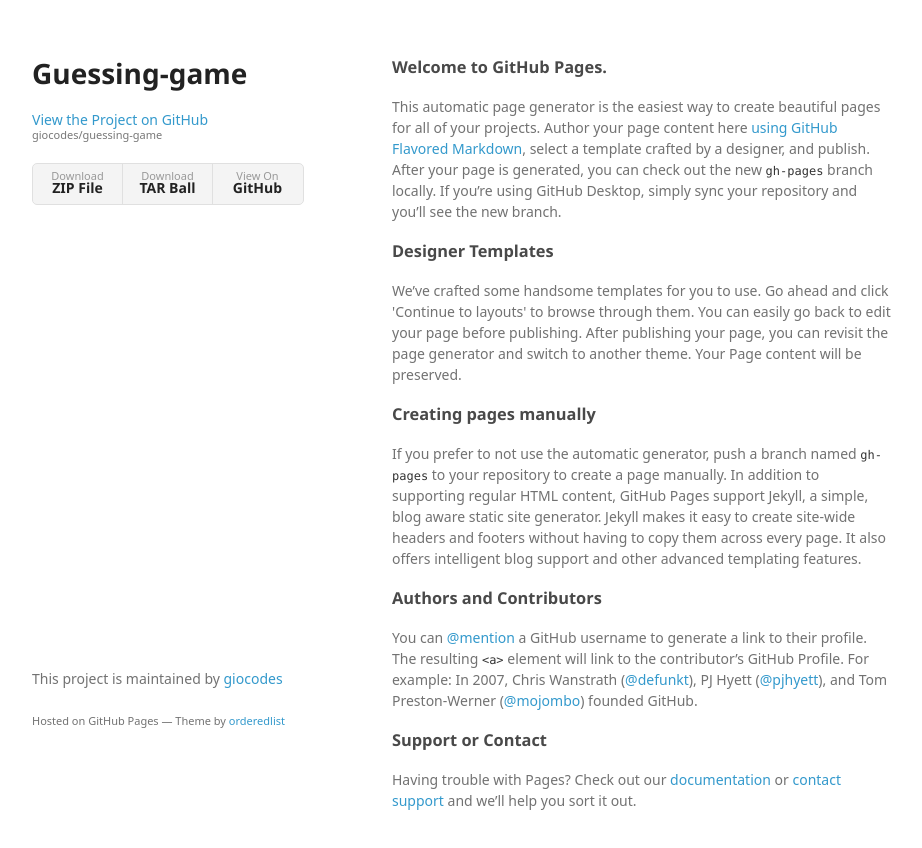
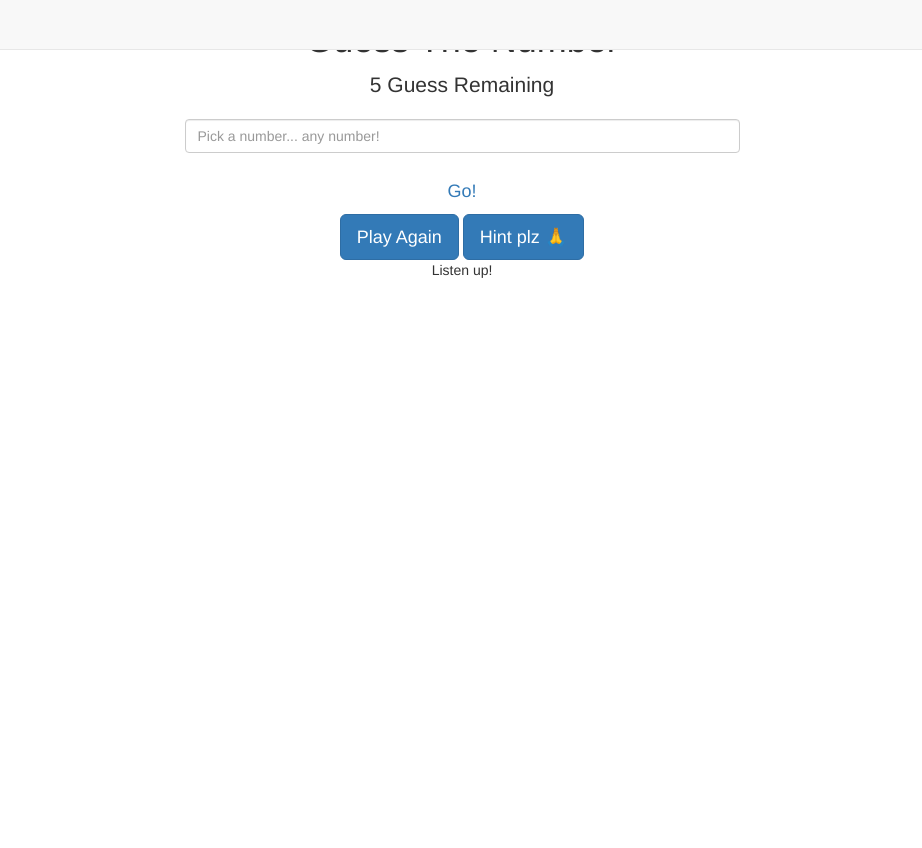
Before and after one commit to giocodes/guessing-game, a plain HTML site: page index.html in a window 1280 px wide. Shown: the whole page, without its empty margins (178-1100 px from the left). After the commit the page ends 800 px from the top, so only its background shows below. Drawn offline with nearby package versions, Linux system fonts and the light colour scheme; a web font is replaced by a local one.

Commit message:
Pages Part 2 submit

```diff
--- a/index.html
+++ b/index.html
@@ -1,64 +1,82 @@
-<!doctype html>
-<html>
-  <head>
-    <meta charset="utf-8">
-    <meta http-equiv="X-UA-Compatible" content="chrome=1">
-    <title>Guessing-game by giocodes</title>
+<!DOCTYPE html>
+<html lang="en">
 
-    <link rel="stylesheet" href="stylesheets/styles.css">
-    <link rel="stylesheet" href="stylesheets/github-light.css">
-    <meta name="viewport" content="width=device-width">
-    <!--[if lt IE 9]>
-    <script src="//html5shiv.googlecode.com/svn/trunk/html5.js"></script>
-    <![endif]-->
-  </head>
-  <body>
-    <div class="wrapper">
-      <header>
-        <h1>Guessing-game</h1>
-        <p></p>
+<head>
+    <meta charset="UTF-8">
+    <meta http-equiv="X-UA-Compatible" content="IE=edge">
+    <meta name="viewport" content="width=device-width, initial-scale=1">
+    <meta name="Fullstack Guessing Game" content="Fullstack Guessing Game">
+    <meta name="author" content="Sergio Gomez">
+    <link rel="stylesheet" href="https://maxcdn.bootstrapcdn.com/bootstrap/3.3.6/css/bootstrap.min.css">
+    <link rel="stylesheet" href="css/style.css">
+    <title>Fullstack Guessing Game</title>
+</head>
 
-        <p class="view"><a href="https://github.com/giocodes/guessing-game">View the Project on GitHub <small>giocodes/guessing-game</small></a></p>
+<body>
+    <!-- Navigation -->
+    <nav class="navbar navbar-default navbar-fixed-top">
+       <div class="logo"></div>
+        <div class="container-fluid">
+            <div class="navbar-header">
+                <button type="button" class="navbar-toggle collapsed" data-toggle="collapse" data-target="#navbar" aria-expanded="false" aria-controls="navbar">
+                    <span class="sr-only">Toggle navigation</span>
+                    <span class="icon-bar"></span>
+                    <span class="icon-bar"></span>
+                    <span class="icon-bar"></span>
+                </button>
+
+            </div>
+            <div id="navbar" class="navbar-collapse collapse">
+
+                <ul class="nav navbar-nav navbar-right">
+
+                </ul>
+            </div>
+            <!--/.nav-collapse -->
+        </div>
+        <!--/.container-fluid -->
+    </nav>
+
+    <!-- Page Content -->
+    <div class="container">
+
+        <div class="row">
+            <div class="col-lg-12 text-center">
+                <h1 id="feedback">Guess The Number</h1>
+                <p class="lead">5 Guess Remaining</p>
+                <!-- Challenge Form-->
+                <section class="row">
+                    <form id="playerForm" action="#" autocomplete="off">
+                        <fieldset class="form-group col-sm-6 col-sm-offset-3 ">
+                            <input class="form-control" id="playerInput" type="text" autocomplete="false" placeholder="Pick a number... any number!">
+                        </fieldset>
+                    </form>
+                </section>
+                <section class="row bottom-space">
+                        <a type="button" class="btn btn-submit btn-lg" id="checkChallenge" href="#">Go!</a>
+
+                </section>
+                <section class="row">
+                    <a type="button" class="btn btn-primary btn-lg" id="runChallenge" href="#">Play Again</a>
+                        <a type="button" class="btn btn-primary btn-lg" id="hintPlz" href="#">Hint plz 🙏</a>
+
+                </section>
+                <section class="row"><div class="hintext">Listen up!</div></section>
+                <section class="row"><div class="guesses"></div></section>
 
 
-        <ul>
-          <li><a href="https://github.com/giocodes/guessing-game/zipball/master">Download <strong>ZIP File</strong></a></li>
-          <li><a href="https://github.com/giocodes/guessing-game/tarball/master">Download <strong>TAR Ball</strong></a></li>
-          <li><a href="https://github.com/giocodes/guessing-game">View On <strong>GitHub</strong></a></li>
-        </ul>
-      </header>
-      <section>
-        <h3>
-<a id="welcome-to-github-pages" class="anchor" href="#welcome-to-github-pages" aria-hidden="true"><span aria-hidden="true" class="octicon octicon-link"></span></a>Welcome to GitHub Pages.</h3>
+            </div>
+        </div>
+        <!-- /.row -->
 
-<p>This automatic page generator is the easiest way to create beautiful pages for all of your projects. Author your page content here <a href="https://guides.github.com/features/mastering-markdown/">using GitHub Flavored Markdown</a>, select a template crafted by a designer, and publish. After your page is generated, you can check out the new <code>gh-pages</code> branch locally. If you’re using GitHub Desktop, simply sync your repository and you’ll see the new branch.</p>
+    </div>
+    <!-- /.container -->
 
-<h3>
-<a id="designer-templates" class="anchor" href="#designer-templates" aria-hidden="true"><span aria-hidden="true" class="octicon octicon-link"></span></a>Designer Templates</h3>
 
-<p>We’ve crafted some handsome templates for you to use. Go ahead and click 'Continue to layouts' to browse through them. You can easily go back to edit your page before publishing. After publishing your page, you can revisit the page generator and switch to another theme. Your Page content will be preserved.</p>
 
-<h3>
-<a id="creating-pages-manually" class="anchor" href="#creating-pages-manually" aria-hidden="true"><span aria-hidden="true" class="octicon octicon-link"></span></a>Creating pages manually</h3>
+    <script src="https://ajax.googleapis.com/ajax/libs/jquery/2.2.3/jquery.min.js"></script>
+    <script src="https://maxcdn.bootstrapcdn.com/bootstrap/3.3.6/js/bootstrap.min.js"></script>
+    <script src="js/script.js"></script>
+</body>
 
-<p>If you prefer to not use the automatic generator, push a branch named <code>gh-pages</code> to your repository to create a page manually. In addition to supporting regular HTML content, GitHub Pages support Jekyll, a simple, blog aware static site generator. Jekyll makes it easy to create site-wide headers and footers without having to copy them across every page. It also offers intelligent blog support and other advanced templating features.</p>
-
-<h3>
-<a id="authors-and-contributors" class="anchor" href="#authors-and-contributors" aria-hidden="true"><span aria-hidden="true" class="octicon octicon-link"></span></a>Authors and Contributors</h3>
-
-<p>You can <a href="https://help.github.com/articles/basic-writing-and-formatting-syntax/#mentioning-users-and-teams" class="user-mention">@mention</a> a GitHub username to generate a link to their profile. The resulting <code>&lt;a&gt;</code> element will link to the contributor’s GitHub Profile. For example: In 2007, Chris Wanstrath (<a href="https://github.com/defunkt" class="user-mention">@defunkt</a>), PJ Hyett (<a href="https://github.com/pjhyett" class="user-mention">@pjhyett</a>), and Tom Preston-Werner (<a href="https://github.com/mojombo" class="user-mention">@mojombo</a>) founded GitHub.</p>
-
-<h3>
-<a id="support-or-contact" class="anchor" href="#support-or-contact" aria-hidden="true"><span aria-hidden="true" class="octicon octicon-link"></span></a>Support or Contact</h3>
-
-<p>Having trouble with Pages? Check out our <a href="https://help.github.com/pages">documentation</a> or <a href="https://github.com/contact">contact support</a> and we’ll help you sort it out.</p>
-      </section>
-      <footer>
-        <p>This project is maintained by <a href="https://github.com/giocodes">giocodes</a></p>
-        <p><small>Hosted on GitHub Pages &mdash; Theme by <a href="https://github.com/orderedlist">orderedlist</a></small></p>
-      </footer>
-    </div>
-    <script src="javascripts/scale.fix.js"></script>
-
-  </body>
 </html>
```
